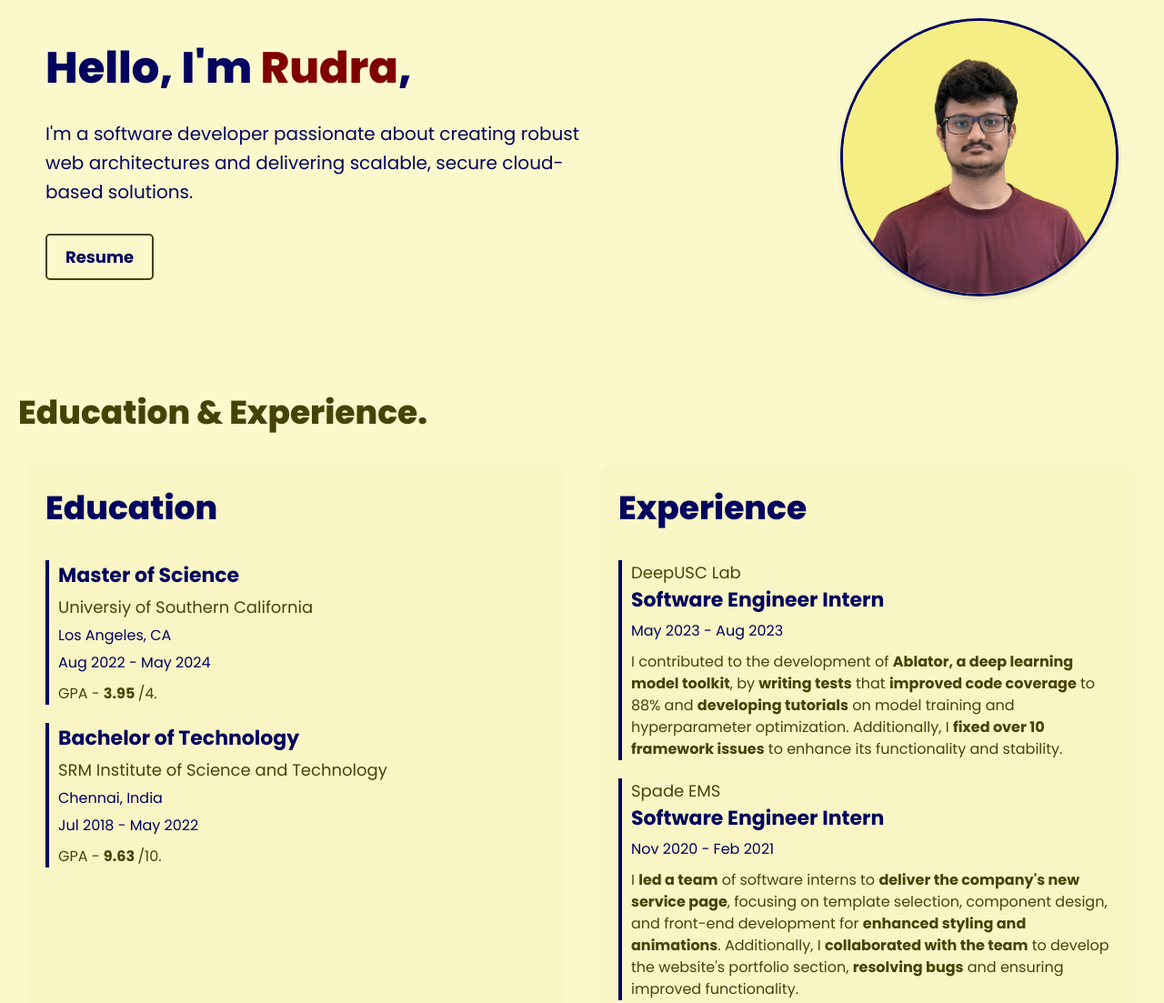
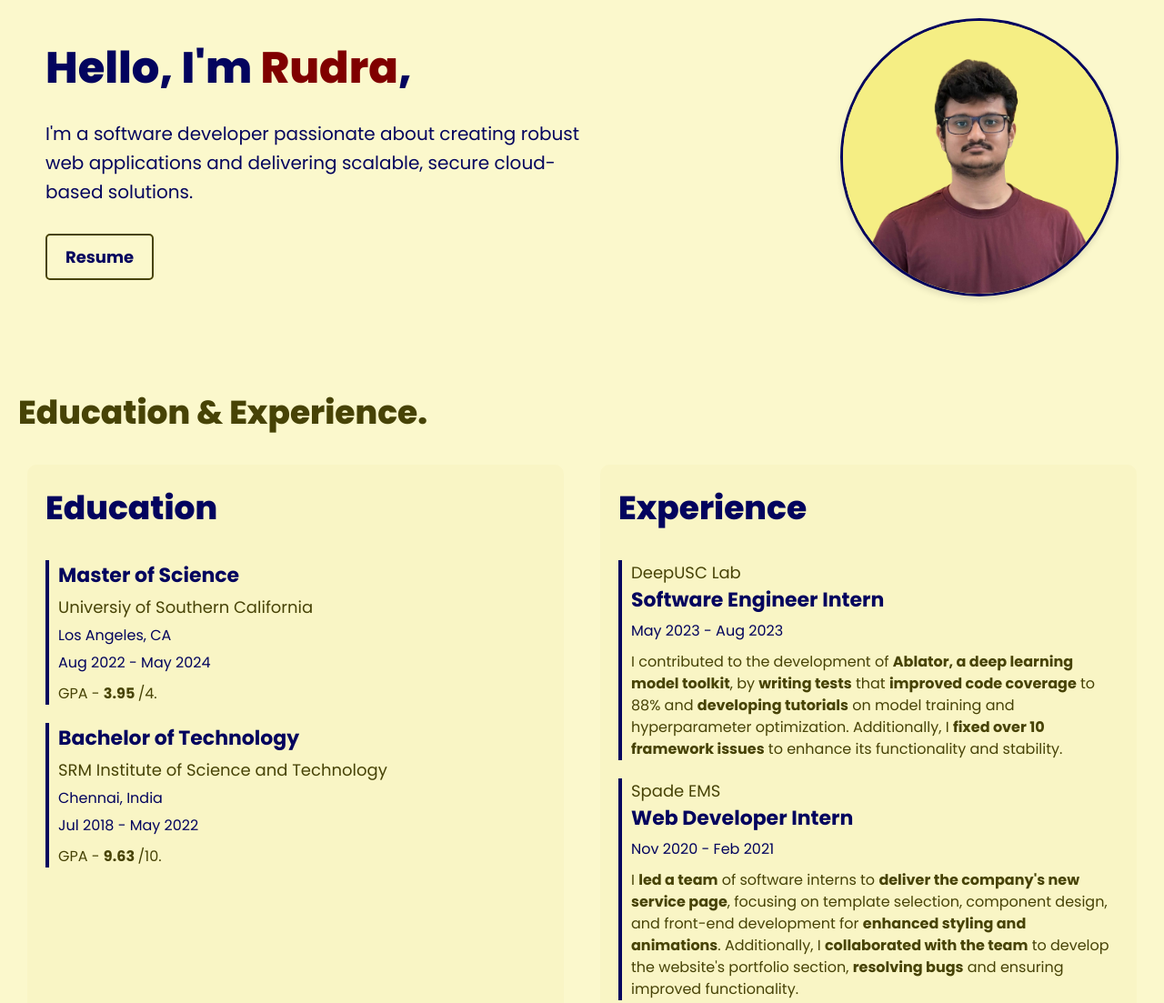
Before and after one commit to Rudra-23/Rudra-23.github.io, a plain HTML site: page index.html in a window 1280 px wide. Shown: the part 100-1203 px from the top of the page at 91% size. Drawn offline with Linux system fonts and the light colour scheme.

Commit message:
Update index.html

```diff
--- a/index.html
+++ b/index.html
@@ -14,6 +14,7 @@
     <link rel="stylesheet" href="css/certificates.css">
     <link rel="stylesheet" href="css/contact.css">
 
+    <link rel="icon" type="image/x-icon" href="/assets/favicon.ico">
     <link rel="stylesheet" href="https://cdnjs.cloudflare.com/ajax/libs/font-awesome/6.0.0-beta3/css/all.min.css">
     <script defer src="scripts/index.js"></script>
 </head>
@@ -43,7 +44,7 @@
                 Hello, I'm <span style="color: maroon;"> Rudra</span>,
             </div>
             <div class="info">
-                I'm a software developer passionate about creating robust web architectures and delivering scalable, secure cloud-based solutions.
+                I'm a software developer passionate about creating robust web applications and delivering scalable, secure cloud-based solutions.
             </div>
             <a class="resume" href="/assets/Rudra_resume.pdf" target="_blank">
                 Resume
@@ -91,7 +92,7 @@
                     </div>
                     <div class="item">
                         <div class="company">Spade EMS</div>
-                        <div class="position">Software Engineer Intern</div>
+                        <div class="position">Web Developer Intern</div>
                         <div class="dates">Nov 2020 - Feb 2021</div>
                         <div class="responsiblities">I <b>led a team</b> of software interns to <b>deliver the company's new service page</b>, focusing on template selection, component design, and front-end development for <b>enhanced styling and animations</b>. Additionally, I <b>collaborated with the team</b> to develop the website's portfolio section, <b>resolving bugs</b> and ensuring improved functionality.
                         </div>
```
